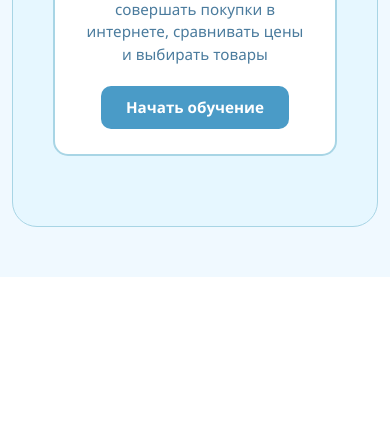
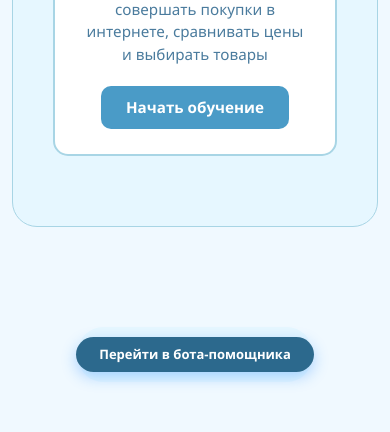
Before and after one commit to anastkozyr/PredProf, a Flask app: page /go-to-trainer in a window 390 px wide. Shown: the part 1523-1955 px from the top of the page. Before the commit the page ends 1800 px from the top, so only its background shows below. Run offline with Flask 3, Linux system fonts and the light colour scheme; a user stored in the database is signed in.

Commit message:
ссылка на бота

```diff
--- a/templates/practic.html
+++ b/templates/practic.html
@@ -33,6 +33,14 @@
             background: #e6f7ff;
             border-radius: 25px;
             border: 1px solid #a8d5e5;
+        }
+
+        .bot-container {
+            max-width: 60%;
+            margin: 50px auto;
+            padding: 10px;
+            background: #e6f7ff;
+            border-radius: 25px;
         }
 
         .page-title {
@@ -125,7 +133,7 @@
             border-radius: 25px;
             color: white;
             cursor: pointer;
-            font-size: 16px;
+            font-size: 20px;
             font-weight: 600;
             padding: 12px 25px;
             display: flex;
@@ -160,7 +168,7 @@
         @media (max-width: 768px) {
     .account-btn-text {
         padding: 10px 15px;
-        font-size: 14px;
+        font-size: 20px;
     }
 
     .account-btn-container {
@@ -307,6 +315,13 @@
             </div>
         </div>
     </div>
+    <div class="bot-container">
+        <div class="row justify-content-center">
+            <a href="https://t.me/digital_navigator_predprof_bot?start=web" class="account-btn-text">
+                Перейти в бота-помощника
+            </a>
+        </div>
+    </div>
 
     <script src="https://cdn.jsdelivr.net/npm/bootstrap@5.3.0/dist/js/bootstrap.bundle.min.js"></script>
 </body>
```
Also changed, not shown: db/users.db.
